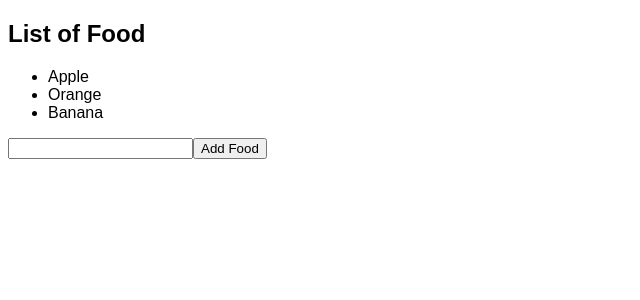
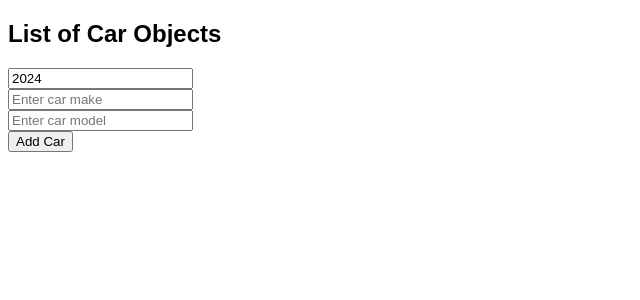
Before and after one commit to xuanwenj/ViteReactDemo, a React (Vite) app in the folder my-react-app/: page / in a window 1280 px wide. Shown: the top 300 px of the page, without its empty margins (0-640 px from the left). Built offline with nearby package versions, Linux system fonts and the light colour scheme.

Commit message:
Update array objects

```diff
--- a/my-react-app/src/App.jsx
+++ b/my-react-app/src/App.jsx
@@ -1,8 +1,8 @@
 
-import UpdateArray from './UpdateArray.jsx'
+import UpdateArraysObject from './UpdateArraysObject.jsx'
 
 function App() {
-  return(<UpdateArray/>);
+  return(<UpdateArraysObject/>);
 }
 
 
--- /dev/null
+++ b/my-react-app/src/UpdateArraysObject.jsx
@@ -0,0 +1,58 @@
+import React, {useState} from 'react';
+
+function UpdateArraysObject(){
+
+    const [cars, setCars] = useState([]);
+
+    const [carYear, setCarYear] = useState(new Date().getFullYear());
+
+    const [carMake, setCarMake] = useState("");
+
+    const [carModel, setCarModel] = useState ("");
+
+    function handleAddCar(){
+        const newCar = {year: carYear,
+                        make: carMake,
+                        model: carModel };
+
+        setCars(c => [...c, newCar]);
+
+        setCarYear(new Date().getFullYear());
+        setCarMake("");
+        setCarModel("");
+    }
+
+    function handleRemoveCar(index){
+        setCars(c => c.filter((_, i) => i!==index));
+    }
+
+    function handleYearChange(event){
+        setCarYear(event.target.value);
+    }
+
+    function handleMakeChange(event){
+        setCarMake(event.target.value);
+    }
+
+    function handleModelChange(event){
+        setCarModel(event.target.value);
+    }
+    return(<div>
+        <h2>List of Car Objects</h2>
+        <ul>
+            {cars.map((car, index) =>
+            <li key={index} onClick={() => handleRemoveCar(index)}>
+                {car.year} {car.make} {car.model}
+            </li>)}
+
+        </ul>
+        <input type="number" value={carYear} onChange={handleYearChange}/><br/>
+        <input type="text" value={carMake} onChange={handleMakeChange}
+                placeholder="Enter car make"/><br/>
+        <input type="text" value={carModel} onChange={handleModelChange}
+                placeholder="Enter car model"/><br/>
+        <button onClick={handleAddCar}>Add Car</button>
+
+    </div>);
+}
+export default UpdateArraysObject;
--- a/my-react-app/src/main.jsx
+++ b/my-react-app/src/main.jsx
@@ -43,7 +43,7 @@
 
 // update state object
 
-// update state of array
+//update more state of array object
 ReactDOM.createRoot(document.getElementById('root')).render(
   <React.StrictMode>
     <App />
```
